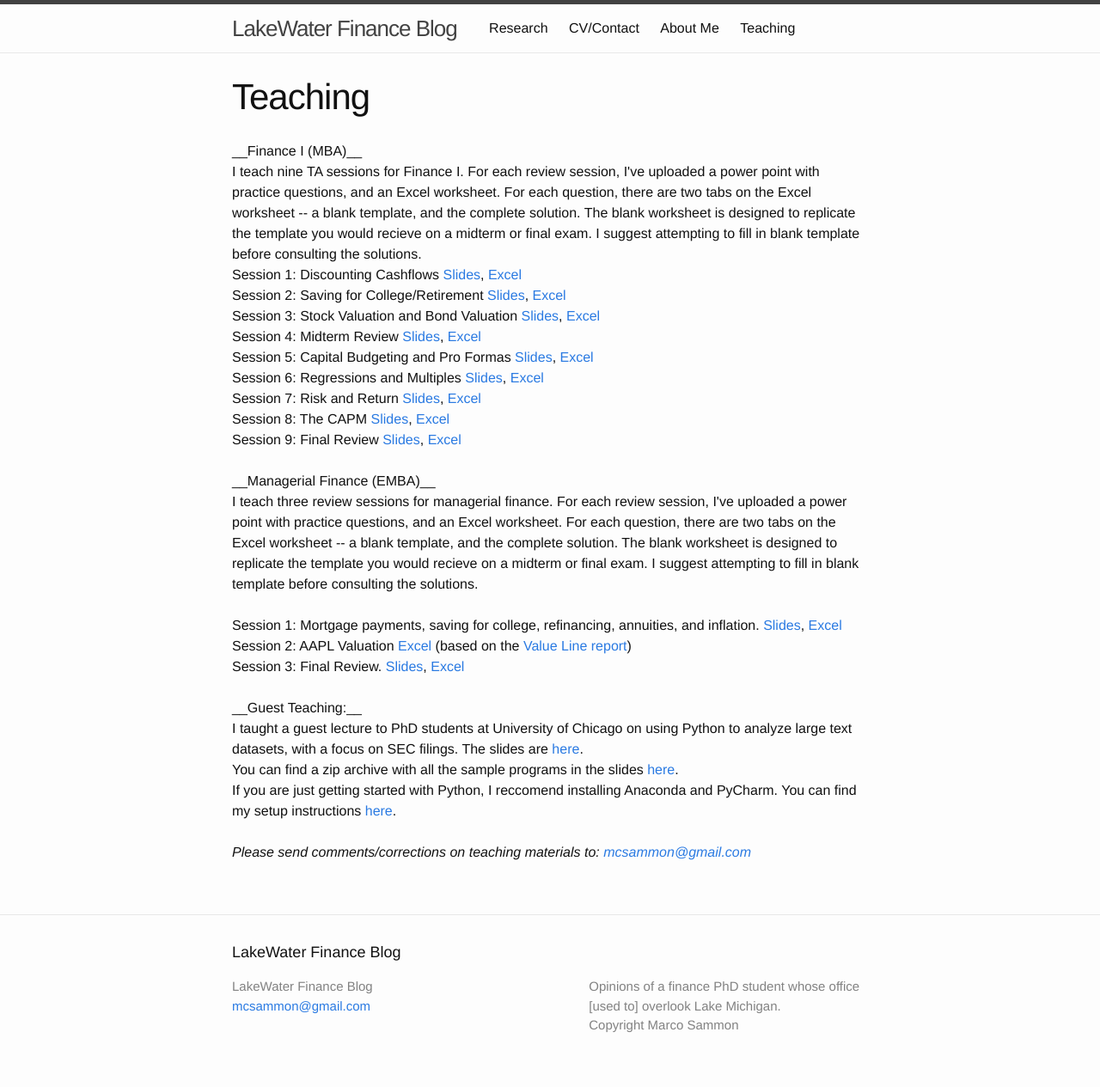
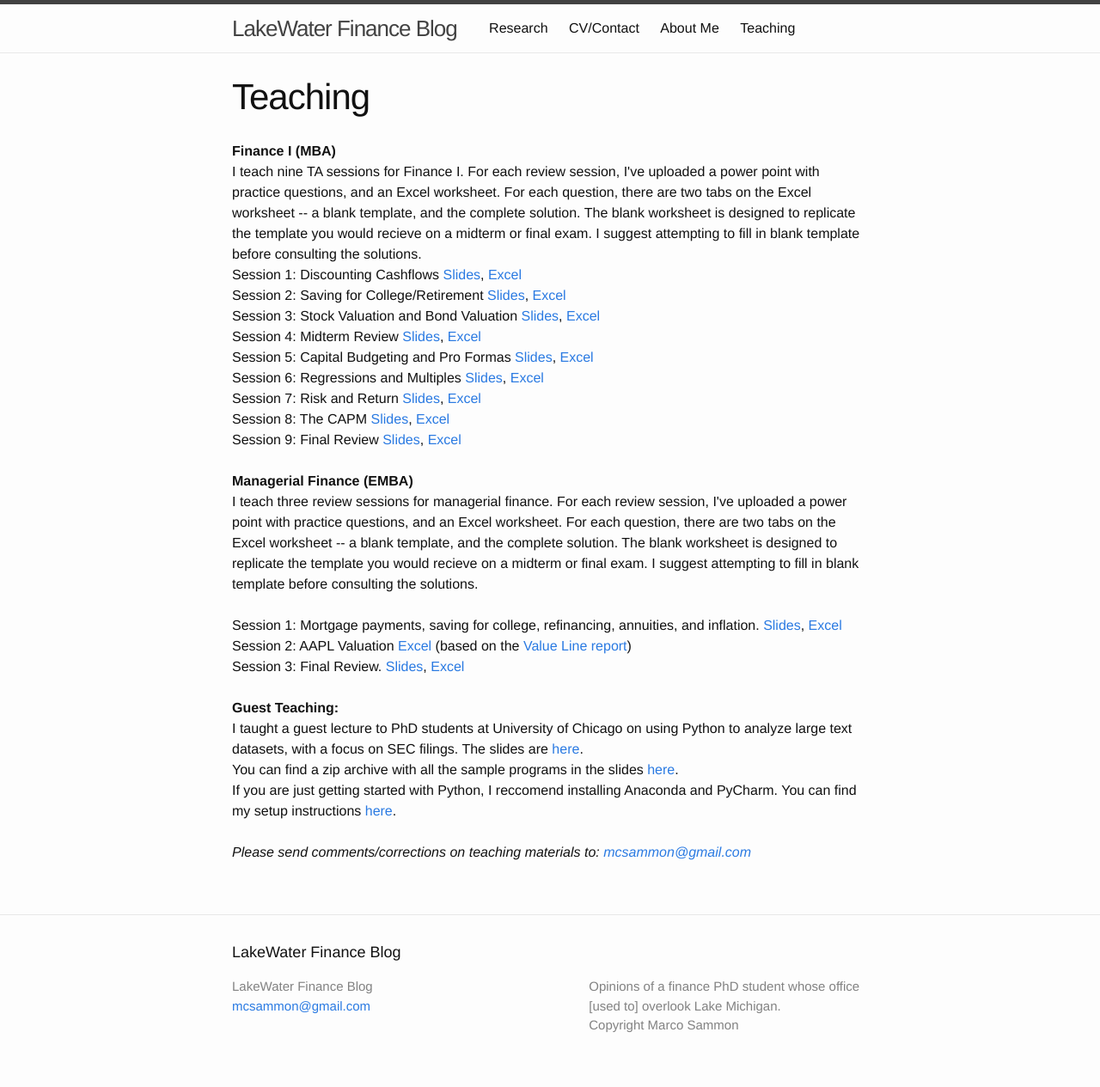
Before and after one commit to mcsammon/mcsammon.github.io, a Jekyll site: the page built from teaching.html, in a window 1280 px wide. Shown: the whole page at 86% size. Built offline with Jekyll 4.4.1, drawn with Linux system fonts in a browser that asks for light colours; comment, search, counter and statistics services are not loaded.

Commit message:
formatting2

```diff
--- a/teaching.html
+++ b/teaching.html
@@ -5,7 +5,7 @@ permalink: /teaching/
 order: 5
 ---
 
-__Finance I (MBA)__ <br>
+<b>Finance I (MBA)</b> <br>
 
 I teach nine TA sessions for Finance I.  For each review session, I've uploaded a power point with practice questions, and an Excel worksheet.  For each question, there are two tabs on the Excel worksheet -- a blank template, and the complete solution.  The blank worksheet is designed to replicate the template you would recieve on a midterm or final exam. I suggest attempting to fill in blank template before consulting the solutions. <br>
 
@@ -29,7 +29,7 @@ Session 9: Final Review <a href="/teaching/s9v2slides.pdf" target="_blank"> Slid
 
 <br>
 
-__Managerial Finance (EMBA)__ <br>
+<b>Managerial Finance (EMBA)</b> <br>
 
 I teach three review sessions for managerial finance.  For each review session, I've uploaded a power point with practice questions, and an Excel worksheet.  For each question, there are two tabs on the Excel worksheet -- a blank template, and the complete solution.  The blank worksheet is designed to replicate the template you would recieve on a midterm or final exam. I suggest attempting to fill in blank template before consulting the solutions.<br>
 
@@ -43,7 +43,7 @@ Session 3: Final Review. <a href="/teaching/emba3_small.pdf" target="_blank"> Sl
 
 <br>
 
-__Guest Teaching:__ <br>
+<b>Guest Teaching:</b> <br>
 
 I taught a guest lecture to PhD students at University of Chicago on using Python to analyze large text datasets, with a focus on SEC filings. The slides are <a href="/images/python_text_analysis.pdf" target="_blank"> here</a>.   <br>
 
```
